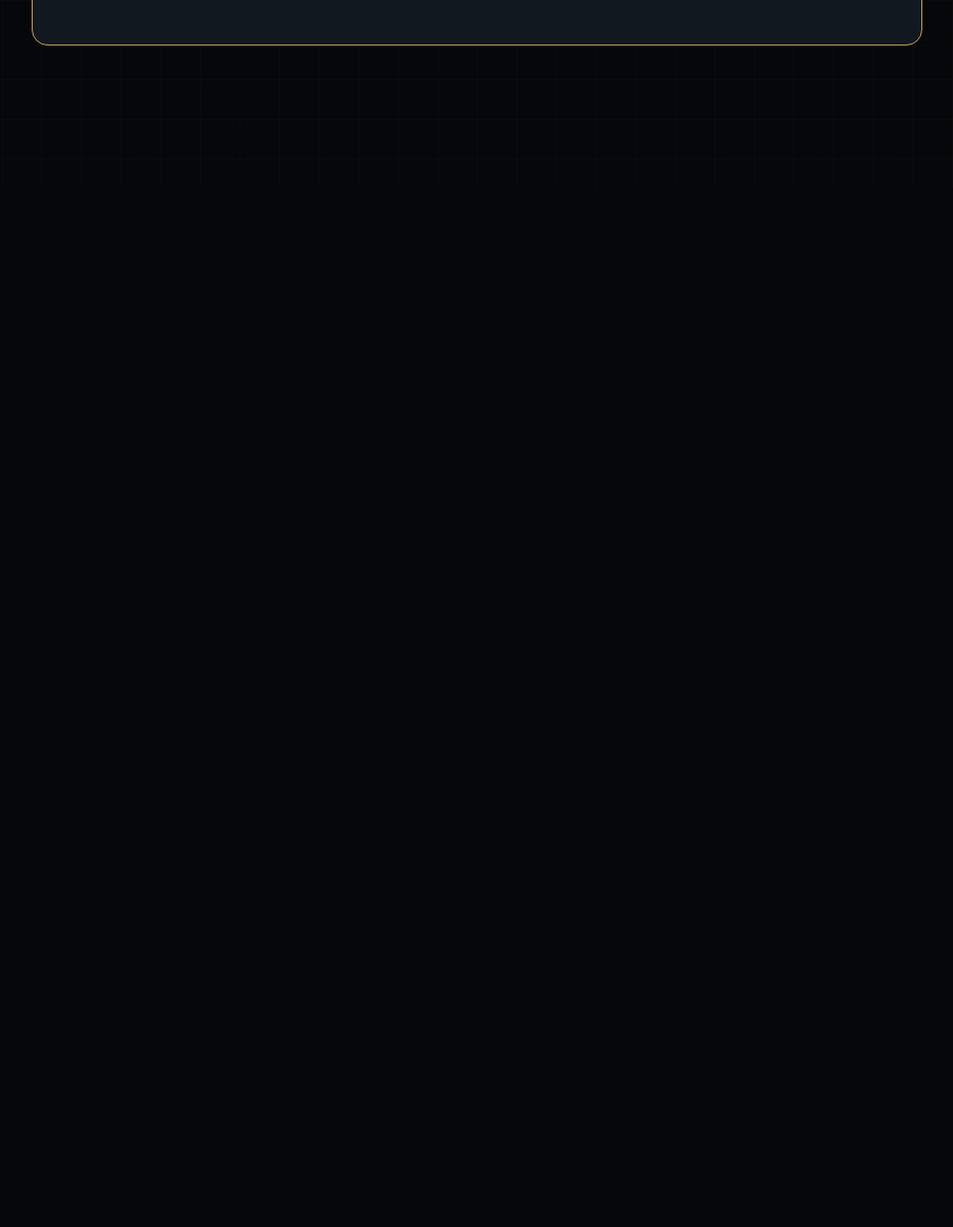
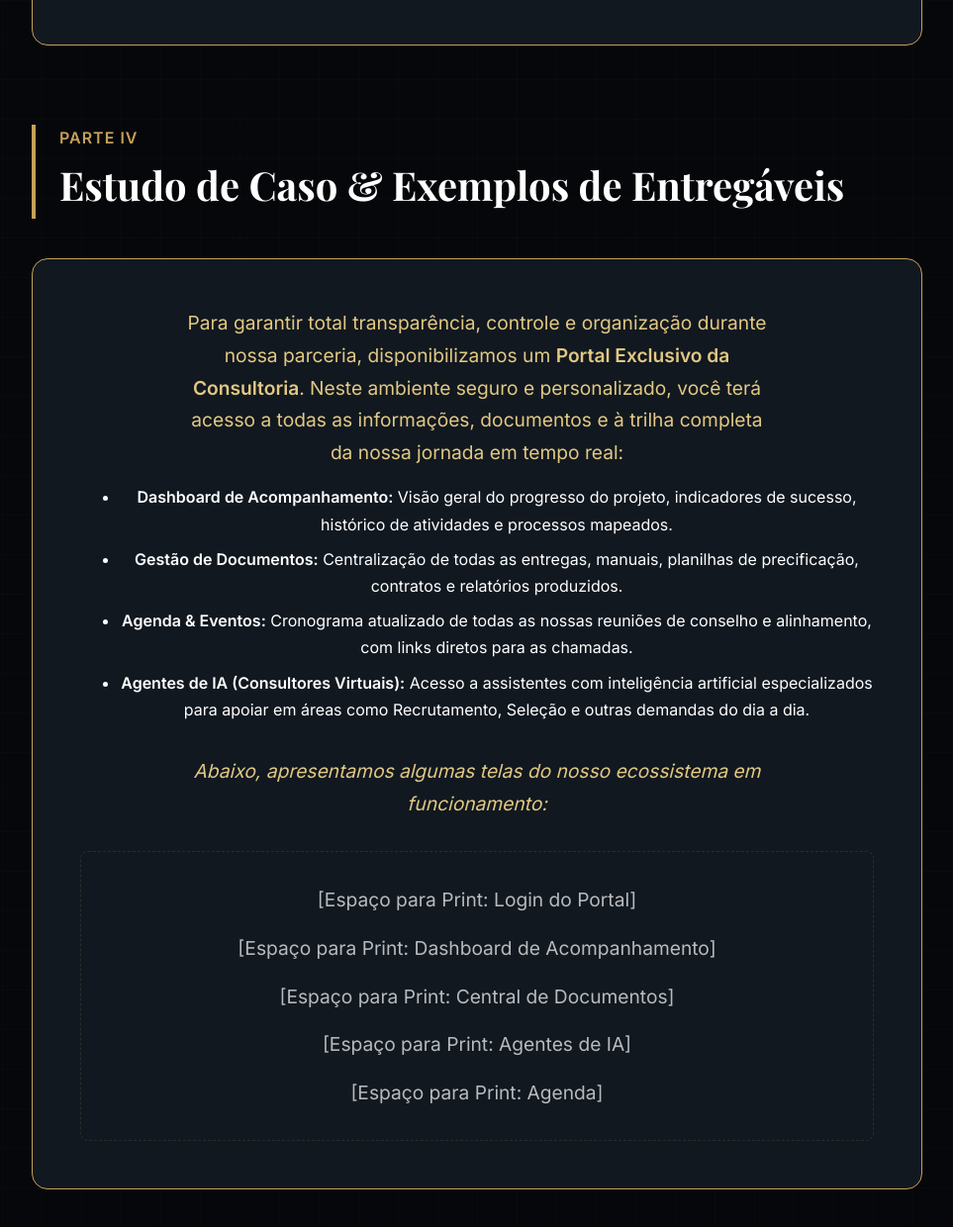
Before and after one commit to EcossistemaLive/vidi-nagel-docs, a plain HTML site: page apresentacao.html in a window 1280 px wide. Shown: the part 3440-4680 px from the top of the page at 99% size, without its empty margins (158-1121 px from the left). Before the commit the page ends 3630 px from the top, so only its background shows below. Drawn offline with nearby package versions, Linux system fonts and the light colour scheme.

Commit message:
Deploy: Atualiza precificacao para 18k, nome para Aloe medicina e adiciona secao do Portal (Restaurando HTML)

```diff
--- a/apresentacao.html
+++ b/apresentacao.html
@@ -198,6 +198,30 @@
                 <p>O resultado da engenharia reversa e do uso das tecnologias disruptivas foi um <strong>Caixa Previsível</strong>. Ao transformar serviços avulsos em produtos de assinatura e cortar o CAC via permutas e IA, a diretoria pôde, finalmente, focar em relacionamento institucional em vez de supervisionar a recepção.</p>
             </div>
         </div>
+            <!-- Parte 4: Estudo de Caso & Exemplos -->
+        <div class="chapter">
+            <div class="chapter-header">
+                <span>Parte IV</span>
+                <h2>Estudo de Caso & Exemplos de Entreg&aacute;veis</h2>
+            </div>
+            <div class="result-box">
+                <p>Para garantir total transpar&ecirc;ncia, controle e organiza&ccedil;&atilde;o durante nossa parceria, disponibilizamos um <strong>Portal Exclusivo da Consultoria</strong>. Neste ambiente seguro e personalizado, voc&ecirc; ter&aacute; acesso a todas as informa&ccedil;&otilde;es, documentos e &agrave; trilha completa da nossa jornada em tempo real:</p>
+                <ul style="margin-bottom: 2rem;">
+                    <li style="margin-bottom: 0.5rem;"><strong>Dashboard de Acompanhamento:</strong> Vis&atilde;o geral do progresso do projeto, indicadores de sucesso, hist&oacute;rico de atividades e processos mapeados.</li>
+                    <li style="margin-bottom: 0.5rem;"><strong>Gest&atilde;o de Documentos:</strong> Centraliza&ccedil;&atilde;o de todas as entregas, manuais, planilhas de precifica&ccedil;&atilde;o, contratos e relat&oacute;rios produzidos.</li>
+                    <li style="margin-bottom: 0.5rem;"><strong>Agenda & Eventos:</strong> Cronograma atualizado de todas as nossas reuni&otilde;es de conselho e alinhamento, com links diretos para as chamadas.</li>
+                    <li style="margin-bottom: 0.5rem;"><strong>Agentes de IA (Consultores Virtuais):</strong> Acesso a assistentes com intelig&ecirc;ncia artificial especializados para apoiar em &aacute;reas como Recrutamento, Sele&ccedil;&atilde;o e outras demandas do dia a dia.</li>
+                </ul>
+                <p><em>Abaixo, apresentamos algumas telas do nosso ecossistema em funcionamento:</em></p>
+                <div style="margin-top: 2rem; background: var(--surface-alt); padding: 2rem; border-radius: 8px; border: 1px dashed var(--border-color); text-align: center;">
+                    <p style="color: var(--text-secondary); margin-bottom: 1rem;">[Espa&ccedil;o para Print: Login do Portal]</p>
+                    <p style="color: var(--text-secondary); margin-bottom: 1rem;">[Espa&ccedil;o para Print: Dashboard de Acompanhamento]</p>
+                    <p style="color: var(--text-secondary); margin-bottom: 1rem;">[Espa&ccedil;o para Print: Central de Documentos]</p>
+                    <p style="color: var(--text-secondary); margin-bottom: 1rem;">[Espa&ccedil;o para Print: Agentes de IA]</p>
+                    <p style="color: var(--text-secondary);">[Espa&ccedil;o para Print: Agenda]</p>
+                </div>
+            </div>
+        </div>
     </div>
 </body>
 </html>
```
Also changed, not shown: index.html (+2 -2 lines), proposta.html (+27 -3 lines).
